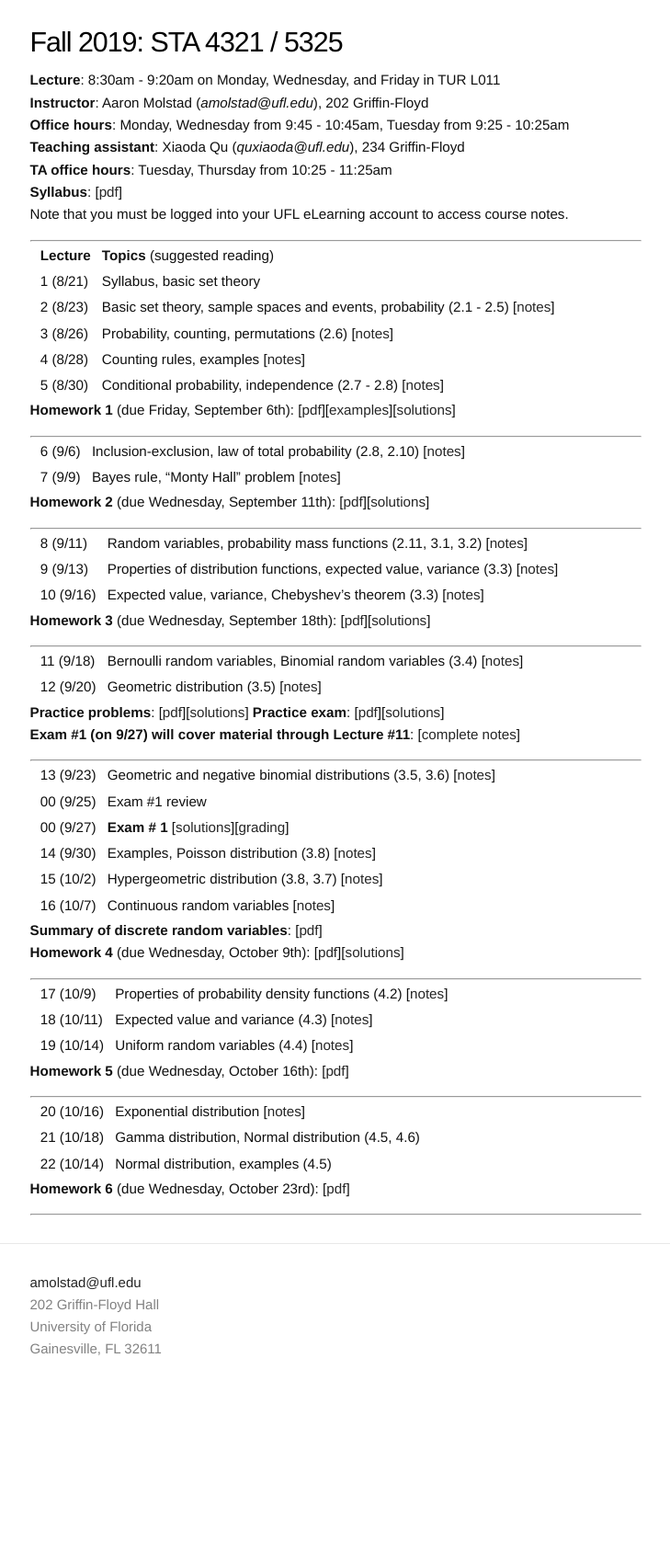
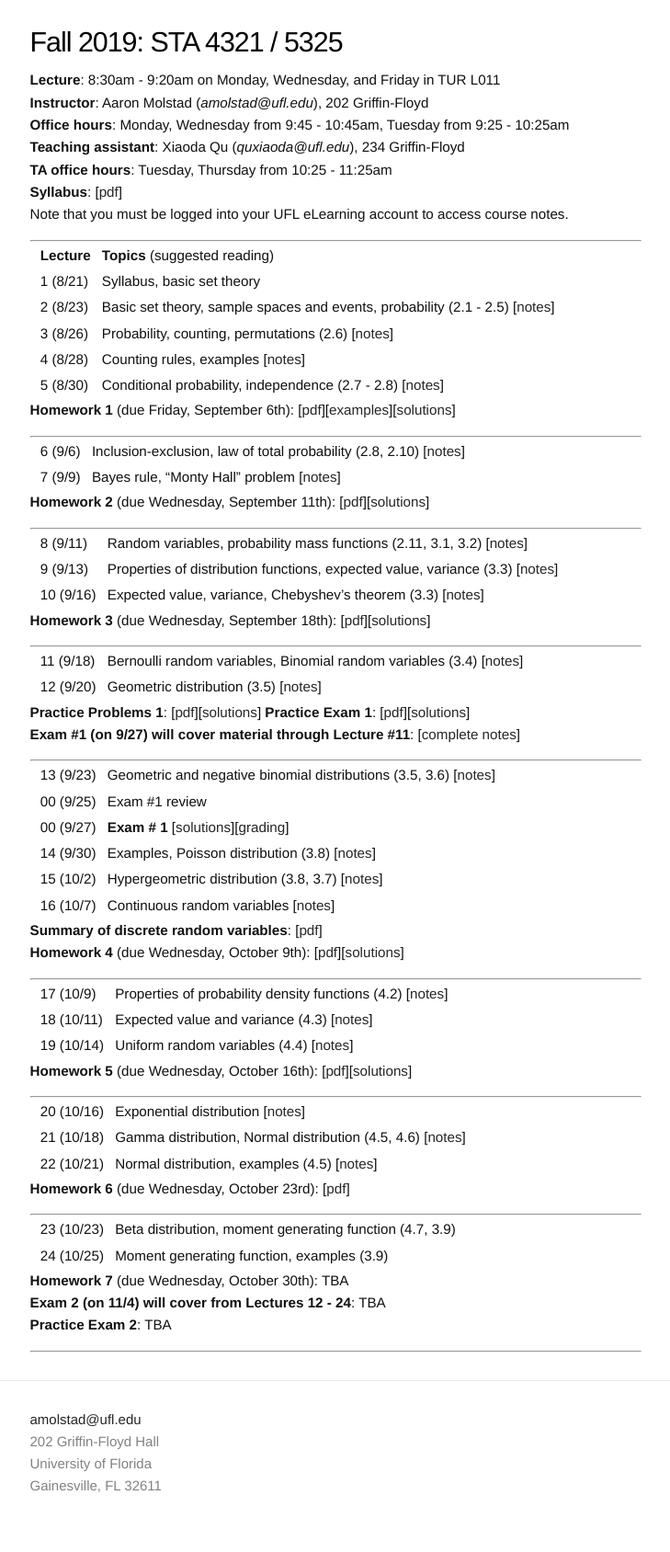
Before and after one commit to ajmolstad/ajmolstad.github.io, a Jekyll site: the page built from F19_STA4321.md, in a window 1280 px wide. Shown: the whole page at 92% size, without its empty margins (275-1004 px from the left). Built offline with Jekyll 4.4.1, drawn with Linux system fonts in a browser that asks for light colours; before the commit the page ends 1539 px from its top, so only the background shows below that.

Commit message:
Update F19_STA4321.md

```diff
--- a/F19_STA4321.md
+++ b/F19_STA4321.md
@@ -44,8 +44,8 @@ Note that you must be logged into your UFL eLearning account to access course no
 || 11 (9/18)  || Bernoulli random variables, Binomial random variables (3.4) [[notes](https://ufl.instructure.com/courses/382258/files/45505791/download?wrap=1)]||
 || 12 (9/20)  || Geometric distribution (3.5) [[notes](https://ufl.instructure.com/courses/382258/files/45554732/download?wrap=1)]||
 
-**Practice problems**: [[pdf](/docs/STA4321_F19_Exam1PracticeProblems.pdf)][[solutions](https://ufl.instructure.com/courses/382258/files/45581242/download?wrap=1)]
-**Practice exam**: [[pdf](https://ufl.instructure.com/courses/382258/files/45578287/download?wrap=1)][[solutions](https://ufl.instructure.com/courses/382258/files/45578290/download?wrap=1)]
+**Practice Problems 1**: [[pdf](/docs/STA4321_F19_Exam1PracticeProblems.pdf)][[solutions](https://ufl.instructure.com/courses/382258/files/45581242/download?wrap=1)]
+**Practice Exam 1**: [[pdf](https://ufl.instructure.com/courses/382258/files/45578287/download?wrap=1)][[solutions](https://ufl.instructure.com/courses/382258/files/45578290/download?wrap=1)]
 **Exam \#1 (on 9/27) will cover material through Lecture \#11**: [[complete notes](https://ufl.instructure.com/courses/382258/files/45535361/download?wrap=1)]
 
 ---------------
@@ -66,14 +66,23 @@ Note that you must be logged into your UFL eLearning account to access course no
 || 18 (10/11)  || Expected value and variance (4.3) [[notes](https://ufl.instructure.com/courses/382258/files/45917748/download?wrap=1)]||
 || 19 (10/14)  || Uniform random variables (4.4) [[notes](https://ufl.instructure.com/courses/382258/files/45964083/download?wrap=1)]||
 
-**Homework 5** (due Wednesday, October 16th): [[pdf](/docs/STA4321_F19_Homework5.pdf)]
+**Homework 5** (due Wednesday, October 16th): [[pdf](/docs/STA4321_F19_Homework5.pdf)][[solutions](https://ufl.instructure.com/courses/382258/files/46074252/download?wrap=1)]
 
 ---------------
 
 || 20 (10/16)  || Exponential distribution [[notes](https://ufl.instructure.com/courses/382258/files/46019180/download?wrap=1)]||
-|| 21 (10/18)  || Gamma distribution, Normal distribution (4.5, 4.6)||
-|| 22 (10/14)  || Normal distribution, examples (4.5) ||
+|| 21 (10/18)  || Gamma distribution, Normal distribution (4.5, 4.6) [[notes](https://ufl.instructure.com/courses/382258/files/46083762/download?wrap=1)]||
+|| 22 (10/21)  || Normal distribution, examples (4.5) [[notes](https://ufl.instructure.com/courses/382258/files/46116008/download?wrap=1)]||
 
 **Homework 6** (due Wednesday, October 23rd): [[pdf](/docs/STA4321_F19_Homework6.pdf)]
 
 ---------------
+
+|| 23 (10/23)  || Beta distribution, moment generating function (4.7, 3.9)||
+|| 24 (10/25)  || Moment generating function, examples (3.9) ||
+
+**Homework 7** (due Wednesday, October 30th): TBA
+**Exam 2 (on 11/4) will cover from Lectures 12 - 24**: TBA
+**Practice Exam 2**: TBA
+
+---------------
```
